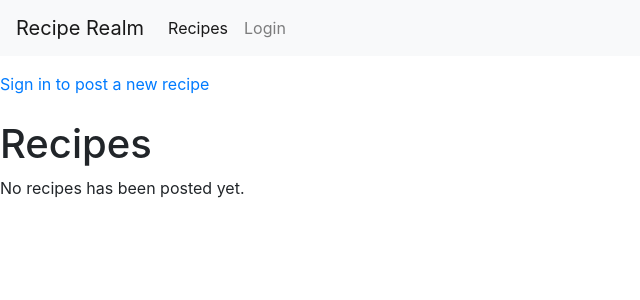
After one commit to nikihietala/recipe-sharing-platform, a Flask app: template templates/recipes.html in a window 1280 px wide. The commit adds this page. Shown: the top 300 px of the page, without its empty margins (0-640 px from the left). Run offline with Flask 3, Linux system fonts and the light colour scheme; the template is opened without the code that fills it, so the values that code supplies are empty; some libraries are stand-ins or nearby versions.

Commit message:
made basic functionality for adding recipes

```diff
--- a/templates/base.html
+++ b/templates/base.html
@@ -13,7 +13,7 @@
          <div class="collapse navbar-collapse" id="navbarNav">
              <ul class="navbar-nav">
 	         <li class="nav-item active">
-                     <a class="nav-link" href="#">Recipes <span class="sr-only">(current)</span></a>
+                     <a class="nav-link" href="/recipes">Recipes <span class="sr-only">(current)</span></a>
 		</li>
         {% if session.user_id %}
         <li class="nav-item active">
--- /dev/null
+++ b/templates/recipes.html
@@ -0,0 +1,34 @@
+{% extends "base.html" %}
+{% block content %}
+
+{% if session.user_id %}
+    <p></p>
+    <a href="/new">Add new recipe</a>
+    <br><br>
+{% else %}
+    <p></p>
+    <a href="/login">Sign in to post a new recipe</a>
+    <br><br>
+{% endif %}
+
+<h1>Recipes</h1>
+{% if recipes|length == 0 %}
+    <p>No recipes has been posted yet.</p>
+{% endif %}
+{% for recipe in recipes %}
+<div class="card" style="width: 18rem;">
+    <div class="card-body">
+      <h3 class="card-title">{{ recipe.description }}</h3>
+      <h5 class="card-text">{{ recipe.price }} €</h5>
+      <p class="card-text">
+        {% for _ in range(recipe.rating) %}
+            ★
+        {% endfor %}
+      <p class="card-text">Recipe by: {{ recipe.poster_name }}</p>
+    </p>
+      <a href="/recipes/{{ recipe.id }}" class="btn btn-primary">View</a>
+    </div>
+{% endfor %}
+
+
+{% endblock %}
```
Also changed, not shown: routes.py (+6 -11 lines).
